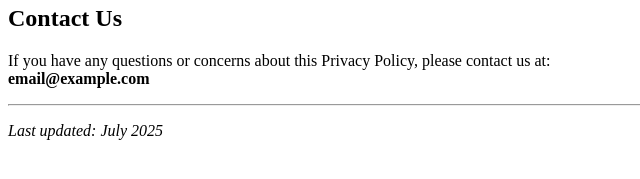
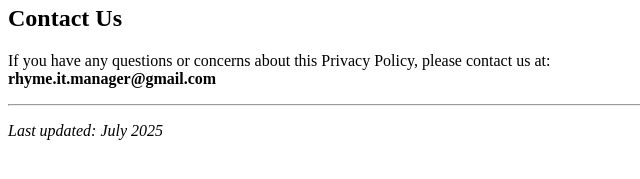
Before and after one commit to jmwicks/rhymeit-privacy-policy, a plain HTML site: page index.html in a window 1280 px wide. Shown: the part 555-734 px from the top of the page, 0-640 px from the left. Drawn offline with Linux system fonts and the light colour scheme.

Commit message:
Update index.html

```diff
--- a/index.html
+++ b/index.html
@@ -26,7 +26,7 @@
 
   <h2>Contact Us</h2>
   <p>If you have any questions or concerns about this Privacy Policy, please contact us at:<br />
-  <strong>email@example.com</strong></p>
+  <strong>rhyme.it.manager@gmail.com</strong></p>
 
   <hr />
   <p><em>Last updated: July 2025</em></p>
```
